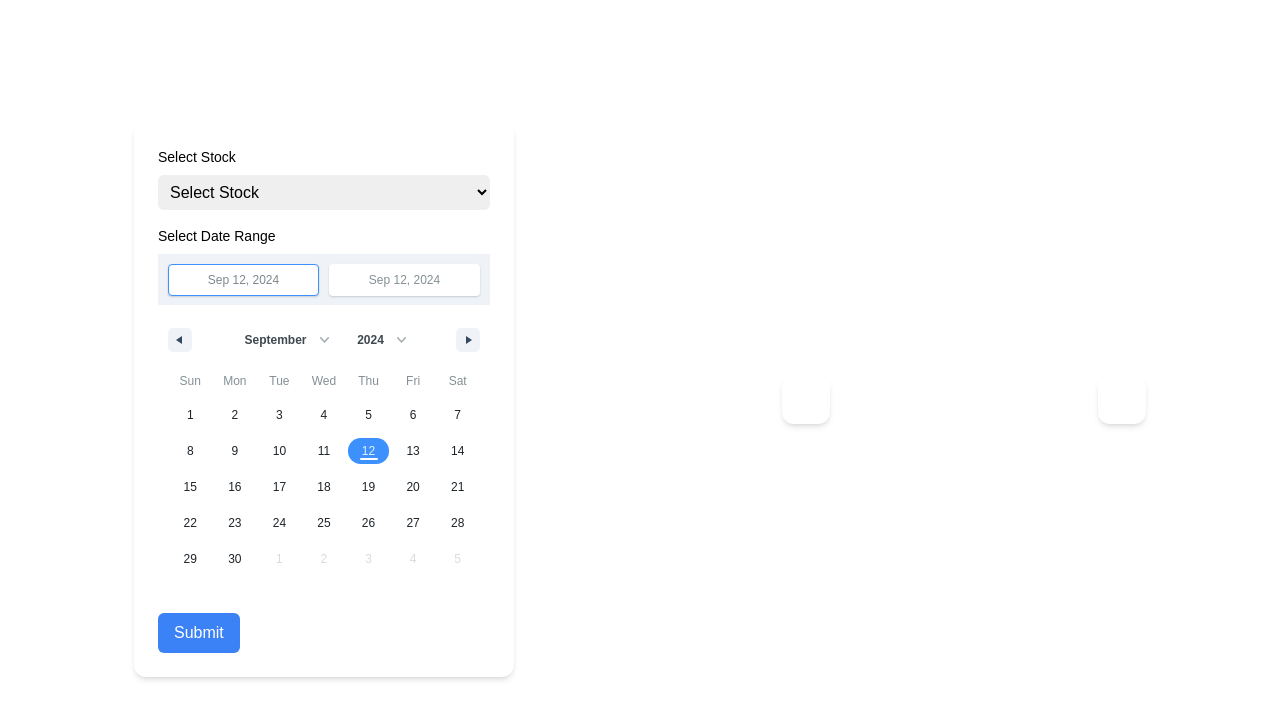
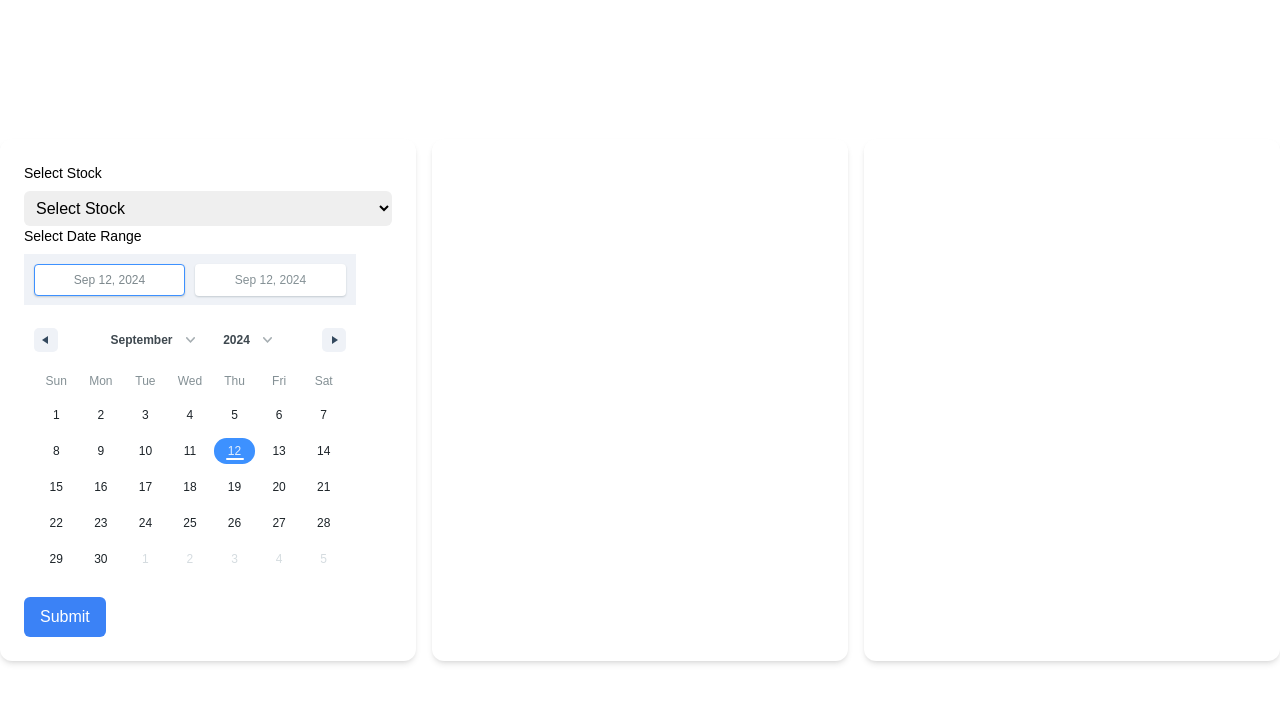
Before and after one commit to ungaaaabungaaa/Next_Stock_Price_Analyzer, a Next.js app: page / in a window 1280 px wide. Shown: the top 718 px of the page. Built offline with nearby package versions, Linux system fonts and the light colour scheme.

Commit message:
added all the layouts

```diff
--- a/src/app/components/StockForm.tsx
+++ b/src/app/components/StockForm.tsx
@@ -58,9 +58,10 @@
 
   return (
     <>
-      <div className="w-full h-screen flex items-center justify-center flex-row">
+      <div className="w-full h-screen flex items-center justify-center">
+        <div className="flex flex-row space-x-4 w-full">
           {/* Form */}
-        <div className="p-6 max-w-md mx-auto bg-white rounded-xl shadow-md space-y-4">
+          <div className="flex-1 p-6 bg-white rounded-xl shadow-md min-h-[300px]">
             <div>
               <label
                 htmlFor="stockPicker"
@@ -108,7 +109,7 @@
           </div>
 
           {/* line Chart */}
-        <div className="p-6 max-w-md mx-auto bg-white rounded-xl shadow-md space-y-4">
+          <div className="flex-1 p-6 bg-white rounded-xl shadow-md min-h-[300px]">
             {stockData.length > 0 && (
                 <>
                   <h2 className="text-lg font-semibold text-black mb-2">
@@ -128,7 +129,7 @@
           </div>
 
           {/* Table to display fetched data */}
-        <div className="p-6 max-w-md mx-auto bg-white rounded-xl shadow-md space-y-4">
+          <div className="flex-1 p-6 bg-white rounded-xl shadow-md min-h-[300px]">
             {stockData.length > 0 && (
               <table className="table-auto w-full text-left text-sm text-black">
                 <thead className="space-y-12 ">
@@ -156,6 +157,8 @@
               </table>
             )}
           </div>
+
+          </div>
       </div>
     </>
   );
```
Lines whose indentation alone changed are shown as unchanged.
